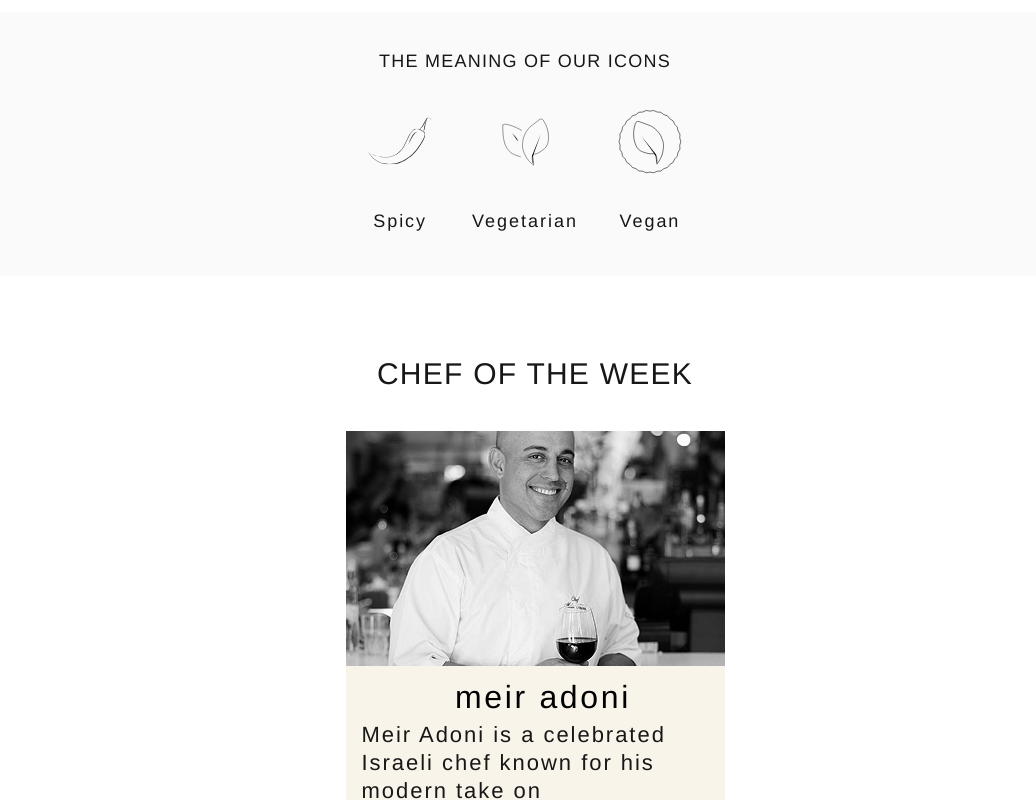
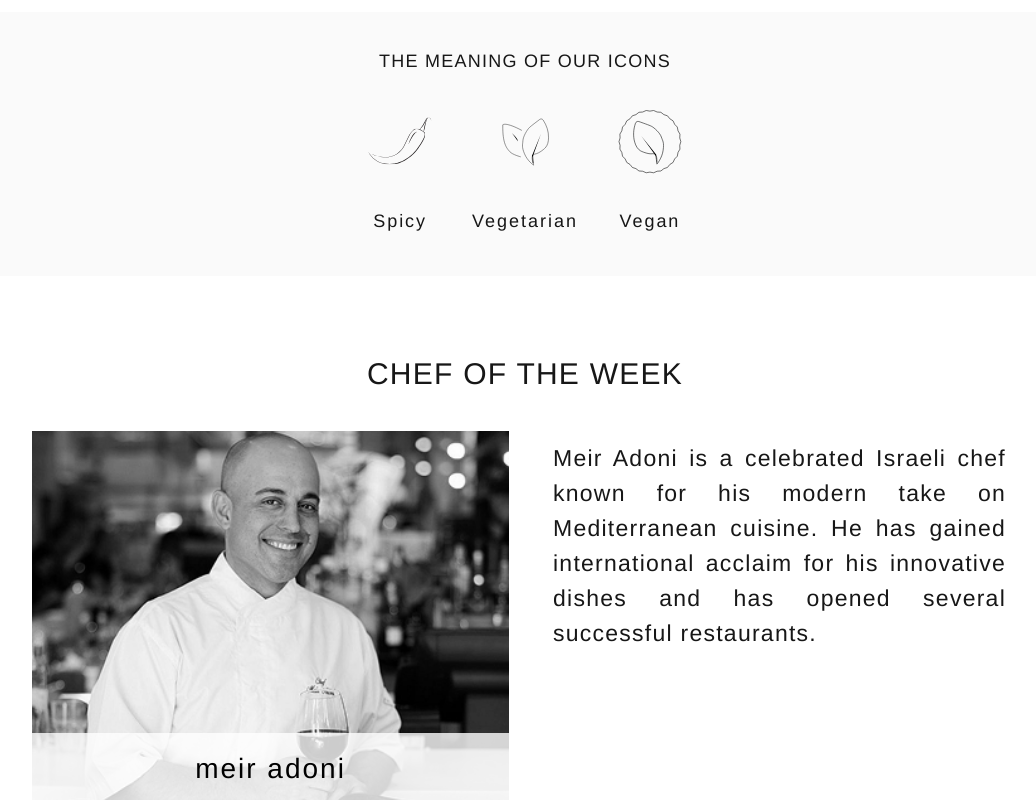
Before and after one commit to keren-elbaz-m/epicure_client, a Next.js app: page / in a window 1280 px wide. Shown: the part 2000-2800 px from the top of the page, without its empty margins (115-1151 px from the left). Built offline with nearby package versions, Linux system fonts and the light colour scheme.

Commit message:
update responsive layout and styles for Chef section
Adjusted Card and Section components for Chef layout
Made .cardWrapper--chef responsive in order to use 2-column grid

```diff
--- a/src/components/Card/Card.module.scss
+++ b/src/components/Card/Card.module.scss
@@ -8,9 +8,8 @@ $mim-width: 900px;
     overflow: hidden;
     position: relative;
     @include flex-column();
+}
 
-
-}
 .restaurant{
     @include card-size(245px, 233px);
     @include respond-to(tablet){
@@ -42,6 +41,19 @@ $mim-width: 900px;
     }
 
 }
+
+.card.chef {
+    width: 100%;
+    aspect-ratio: 335 / 262;
+    position: relative;
+    overflow: hidden;
+    @include respond-to(desktop){
+        width: 100%;
+        height: auto;
+    }
+}
+
+
 
 .name {
     font-family: $font-family-main;
@@ -111,6 +123,28 @@ $mim-width: 900px;
     }
 }
 
+.name--chef {
+    position: absolute;
+    bottom: 0;
+    left: 0;
+    width: 100%;
+    padding: 12px 16px;
+    background: #FFFFFFCC;
+    color: $font-color;
+    font-family: $font-family-main;
+    font-weight: $font-weight-regular;
+    font-size: $font-size-default+2px;
+    line-height: 47px;
+    letter-spacing: 2px;
+    text-align: center;
+
+    @include respond-to(tablet) {
+        font-size: 28px;
+    }
+
+}
+
+
 .imageContainer {
     position: relative;
     overflow: hidden;
@@ -153,6 +187,22 @@ $mim-width: 900px;
     }
 
   }
+
+.imageContainer--chef {
+    position: relative;
+    width: 100%;
+    height: auto;
+    aspect-ratio: 4 / 5;
+
+  @include respond-to(desktop) {
+    width: 100%;
+    height: auto;
+  }
+
+  img {
+    object-fit: cover;
+  }
+}
 
 .content {
     font-family: $font-family-main;
@@ -197,7 +247,6 @@ $mim-width: 900px;
     }
 }
 
-
 .children {
     font-family: $font-family-main;
     font-weight: $font-weight-light;
@@ -227,10 +276,10 @@ $mim-width: 900px;
   }
 
 
-  .children--restaurant {
-    > *:nth-child(2) {
-        display: none;
-    }
+.children--restaurant {
+> *:nth-child(2) {
+    display: none;
+}
 }
 
 
@@ -278,6 +327,33 @@ $mim-width: 900px;
     top: 2px;
     margin-right: 4px;
 }
+
+.children--chef{
+    margin-top: 40px;
+    padding: 8px 12px;
+    font-size: $font-size-small+2px;
+    line-height: 22px;
+    font-family: $font-family-main;
+    font-weight: $font-weight-light;
+    font-size: $font-size-default;
+    line-height: 28px;
+    letter-spacing: 1.25px;
+    text-align: justify;
+
+
+    @include respond-to(desktop) {
+        width: 100%;
+        padding-top: 10px;
+        margin: 0;
+        font-family: $font-family-main;
+        font-weight: $font-weight-light;
+        font-size: 23px;
+        line-height: 35px;
+        letter-spacing: 1.25px;
+        text-align: justify;
+    }
+}
+
 .starRatingStyle{
     font-size: 40px;
     color: #DE9200;
@@ -292,3 +368,15 @@ $mim-width: 900px;
         font-size: 40px;
     }
 }
+
+.cardWrapper--chef {
+  display: block;
+
+  @include respond-to(desktop) {
+    display: grid;
+    grid-template-columns: 1fr 1fr;
+    gap: 32px;
+    width: 100%;
+    box-sizing: border-box;
+  }
+}
--- a/src/components/Card/Card.tsx
+++ b/src/components/Card/Card.tsx
@@ -10,11 +10,12 @@ type CardProps = {
       [key: string]: any;
     };
     children?: React.ReactNode;
-    variant: SectionPart.RESTAURANT | SectionPart.DISH | SectionPart.CHEF;
+    variant: SectionPart.RESTAURANT | SectionPart.DISH | SectionPart.CHEF | SectionPart.CHEF_RESTAURANT;
 };
 
 export default function Card({item, children, variant}: CardProps) {
     return (
+        <div className={`${styles.cardWrapper} ${styles[`cardWrapper--${variant}`]}`}>
             <div className={`${styles.card} ${styles[variant]}`}>
                 <div className={`${styles.imageContainer} ${styles[`imageContainer--${variant}`]}`}>
                     <Image
@@ -23,12 +24,26 @@ export default function Card({item, children, variant}: CardProps) {
                         fill
                     />
                 </div>
+
+                {variant !== SectionPart.CHEF && (
                     <div className={`${styles.content} ${styles[`content--${variant}`]}`}>
                         <h1 className={`${styles.name} ${styles[`name--${variant}`]}`}>{item.name}</h1>
                         <div className={`${styles.children} ${styles[`children--${variant}`]}`}>
                             {children}
                         </div>
                     </div>
+                )}
+
+                {variant === SectionPart.CHEF && (
+                    <h1 className={`${styles.name} ${styles[`name--${variant}`]}`}>{item.name}</h1>
+                )}
+            </div>
+
+            {variant === SectionPart.CHEF && (
+                <div className={`${styles.children} ${styles[`children--${variant}`]}`}>
+                    {children}
+                </div>
+            )}
         </div>
     );
 }
--- a/src/components/Section/Section.module.scss
+++ b/src/components/Section/Section.module.scss
@@ -10,6 +10,18 @@
     @media screen and (min-width: $mim-width) {
         padding-top: 0;
     }
+}
+.section--chef_restaurant{
+     padding-bottom: 48px;
+     @include respond-to(desktop){
+        .linkWrapper{
+            display:none ;
+        }
+    }
+}
+
+.section--chef{
+    padding-right: 20px;
 }
 
 .sectionTitle{
@@ -29,6 +41,13 @@
         padding-top: 80px;
     }
 }
+
+.sectionTitle--chef_restaurant{
+    text-align: left;
+    padding-left: 127px;
+}
+
+
 
 .linkWrapper{
     @include flex(row, flex-start, flex-start,12px);
@@ -92,9 +111,31 @@
   padding-left: 127px;
   padding-right: 127px;
 
-  > *{
-    max-width: 379px;
-    min-width: 250px;
-  }
+}
 
+.staticCards--chef{
+    padding-left: 0;
+    padding-right: 0;
+    justify-content: flex-start;
+    gap: 24px;
+    margin: 0 auto;
+    max-width: $max-desktop-width;
+
+    @media screen and (min-width: $mim-width) {
+        padding-left: 127px;
+        padding-right: 127px;
+    }
 }
+.staticCards--chef_restaurant {
+    padding-left: 0;
+    padding-right: 0;
+    justify-content: flex-start;
+    gap: 24px;
+    margin: 0 auto;
+    max-width: $max-desktop-width;
+
+    @media screen and (min-width: $mim-width) {
+        padding-left: 127px;
+        padding-right: 127px;
+    }
+}
--- a/src/components/Section/Section.tsx
+++ b/src/components/Section/Section.tsx
@@ -11,13 +11,13 @@ type SectionProps = {
     sectionLabel: string;
     titleLink?: SectionLink;
     cards: ReactNode[];
-    variant: SectionPart.RESTAURANT | SectionPart.DISH | SectionPart.CHEF;
+    variant: SectionPart.RESTAURANT | SectionPart.DISH | SectionPart.CHEF | SectionPart.CHEF_RESTAURANT;
 };
 
 export default function Section({sectionLabel,titleLink, cards, variant}: SectionProps){
     return(
-        <section className={style.section}>
-            <h1 className={style.sectionTitle}>{sectionLabel}</h1>
+        <section className={`${style.section} ${style[`section--${variant}`]}`}>
+            <h1 className={`${style.sectionTitle} ${style[`sectionTitle--${variant}`]}`}>{sectionLabel}</h1>
             <div className={style.carouselOnly}>
                 <Carousel>
                     {cards.map((card, index) => (
@@ -26,7 +26,7 @@ export default function Section({sectionLabel,titleLink, cards, variant}: Sectio
                 </Carousel>
             </div>
             <div className={style.staticOnly}>
-                <div className={style.staticCards}>
+                <div className={`${style.staticCards} ${style[`staticCards--${variant}`]}`}>
                 {cards.slice(0, 3).map((card, index) => (
                     <div key={index}>{card}</div>
                 ))}
```
Lines whose indentation alone changed are shown as unchanged.
